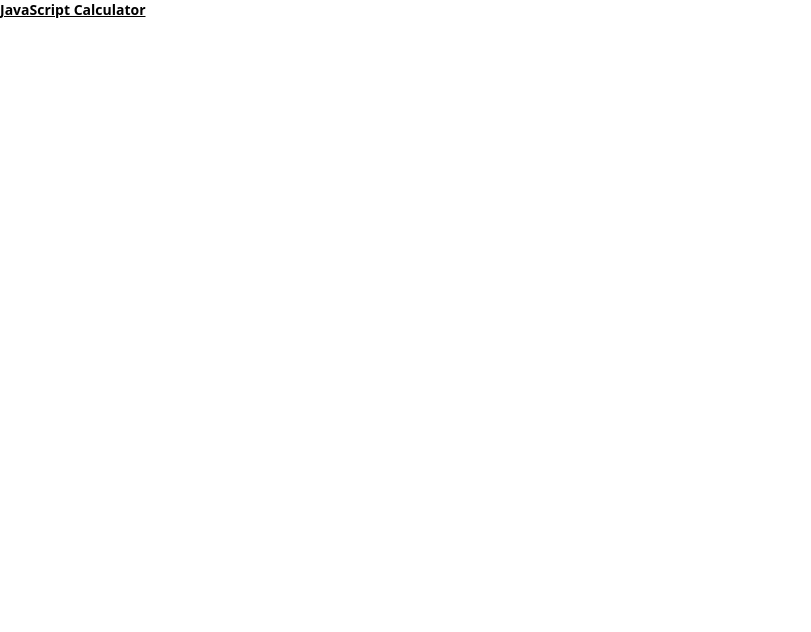
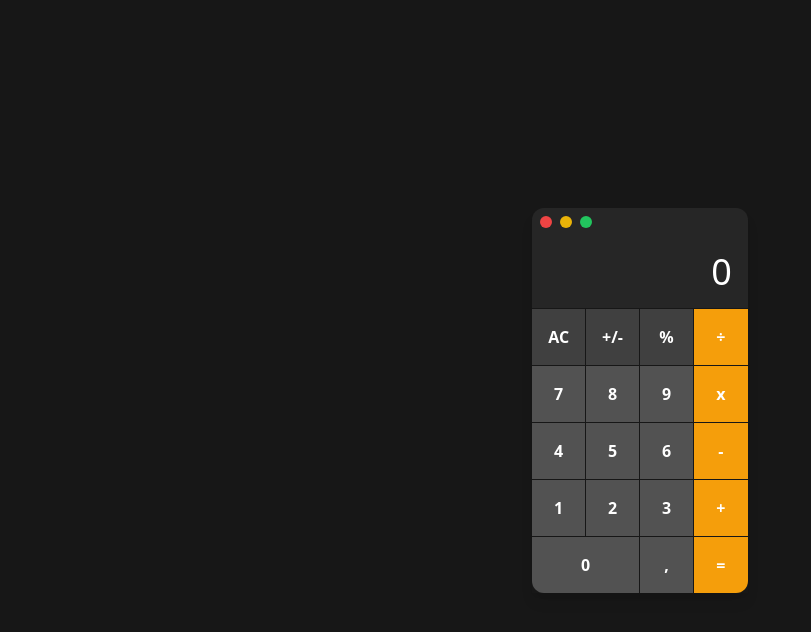
Before and after one commit to julienhouyet/JavaScript-Calculator, a website built with Vite: page src/index.html in a window 1280 px wide. Shown: the whole page, without its empty margins (0-811 px from the left). Built offline with nearby package versions, Linux system fonts and the light colour scheme.

Commit message:
Complete calculator design to match macOS style

```diff
--- a/package.json
+++ b/package.json
@@ -14,7 +14,7 @@
   "license": "ISC",
   "devDependencies": {
     "autoprefixer": "^10.4.18",
-    "prettier": "^3.2.5",
+    "prettier": "3.2.5",
     "prettier-plugin-tailwindcss": "^0.5.11",
     "tailwindcss": "^3.4.1",
     "vite": "^5.1.4"
--- a/postcss.config.js
+++ b/postcss.config.js
@@ -2,6 +2,5 @@ export default {
 	plugins: {
 		tailwindcss: {},
 		autoprefixer: {},
-		// Ajoutez d'autres plugins si nécessaire
 	},
 };
--- a/src/index.html
+++ b/src/index.html
@@ -6,7 +6,47 @@
 	<title>JavaScript Calculator</title>
 </head>
 <body>
-	<h1 class="text-sm font-bold underline">JavaScript Calculator</h1>
+	<div class="flex justify-center items-center h-screen bg-neutral-900">
+		<div class="bg-neutral-800 shadow-lg rounded-tr-xl rounded-tl-xl">
+			<div class="flex justify-start items-center space-x-2 p-2">
+				<div class="w-3 h-3 bg-red-500 rounded-full"></div>
+				<div class="w-3 h-3 bg-yellow-500 rounded-full"></div>
+				<div class="w-3 h-3 bg-green-500 rounded-full"></div>
+		    </div>
+		  	<div class="text-right text-white p-4">
+				<div class="text-4xl">0</div>
+		  	</div>
+			<div class="grid grid-cols-4 border-t border-neutral-900">
+				<button class="bg-neutral-700 hover:bg-neutral-500 text-white font-bold p-4 border-r border-neutral-900">AC</button>
+				<button class="bg-neutral-700 hover:bg-neutral-500 text-white font-bold p-4 border-r border-neutral-900">+/-</button>
+				<button class="bg-neutral-700 hover:bg-neutral-500 text-white font-bold p-4 border-r border-neutral-900">%</button>
+				<button class="bg-amber-500 hover:bg-amber-400 text-white font-bold p-4">÷</button>
+			</div>
+			<div class="grid grid-cols-4 border-t border-neutral-900">
+				<button class="bg-neutral-600 hover:bg-neutral-500 text-white font-bold p-4 border-r border-neutral-900">7</button>
+				<button class="bg-neutral-600 hover:bg-neutral-500 text-white font-bold p-4 border-r border-neutral-900">8</button>
+				<button class="bg-neutral-600 hover:bg-neutral-500 text-white font-bold p-4 border-r border-neutral-900">9</button>
+				<button class="bg-amber-500 hover:bg-amber-400 text-white font-bold p-4">x</button>
+			</div>
+			<div class="grid grid-cols-4 border-t border-neutral-900">
+				<button class="bg-neutral-600 hover:bg-neutral-500 text-white font-bold p-4 border-r border-neutral-900">4</button>
+				<button class="bg-neutral-600 hover:bg-neutral-500 text-white font-bold p-4 border-r border-neutral-900">5</button>
+				<button class="bg-neutral-600 hover:bg-neutral-500 text-white font-bold p-4 border-r border-neutral-900">6</button>
+				<button class="bg-amber-500 hover:bg-amber-400 text-white font-bold p-4">-</button>
+			</div>
+			<div class="grid grid-cols-4 border-t border-neutral-900">
+				<button class="bg-neutral-600 hover:bg-neutral-500 text-white font-bold p-4 border-r border-neutral-900">1</button>
+				<button class="bg-neutral-600 hover:bg-neutral-500 text-white font-bold p-4 border-r border-neutral-900">2</button>
+				<button class="bg-neutral-600 hover:bg-neutral-500 text-white font-bold p-4 border-r border-neutral-900">3</button>
+				<button class="bg-amber-500 hover:bg-amber-400 text-white font-bold p-4">+</button>
+			</div>
+			<div class="grid grid-cols-4  border-t border-neutral-900 bg-neutral-900">
+				<button class="bg-neutral-600 hover:bg-neutral-500 text-white font-bold p-4 col-span-2 border-r border-neutral-900 rounded-bl-xl">0</button>
+				<button class="bg-neutral-600 hover:bg-neutral-500 text-white font-bold p-4 border-r border-neutral-900">,</button>
+				<button class="bg-amber-500 hover:bg-amber-400 text-white font-bold p-4 rounded-br-xl">=</button>
+			</div>
+		</div>
+	</div>
 	<script type="module" src="./index.js"></script>
 </body>
 </html>
```
Also changed, not shown: 1 other file.
